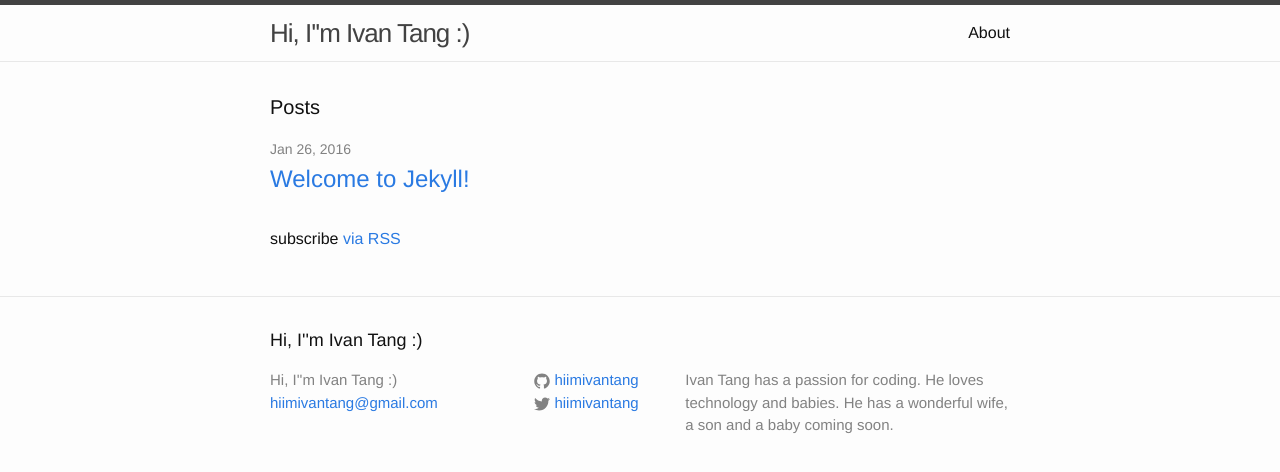
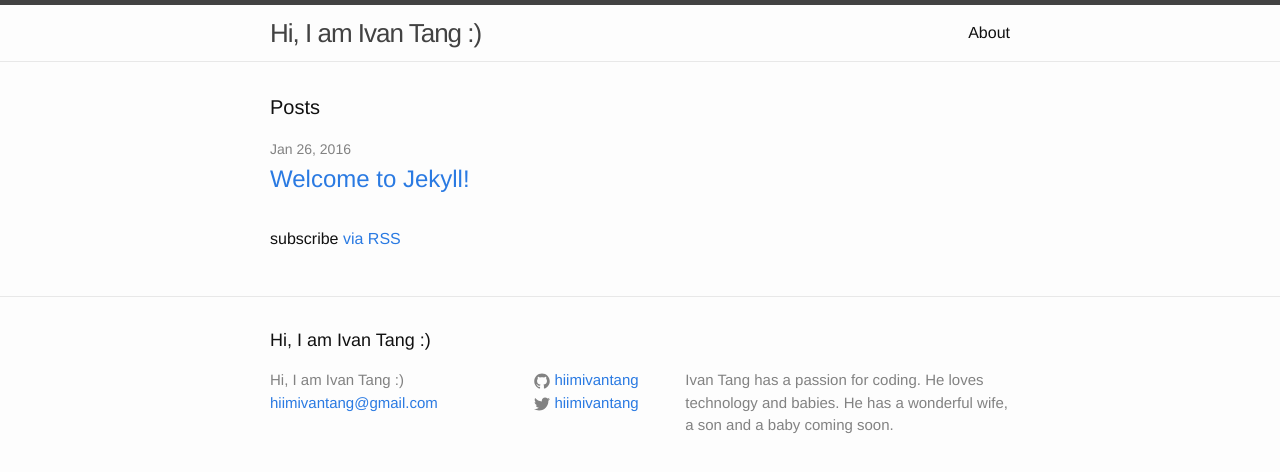
Before and after one commit to hiimivantang/hiimivantang.github.io, a Jekyll site: the page built from index.html, in a window 1280 px wide. Shown: the top 472 px of the page. Built offline with Jekyll 4.4.1, drawn with Linux system fonts in a browser that asks for light colours.

```diff
--- a/_config.yml
+++ b/_config.yml
@@ -1,5 +1,5 @@
 # Site settings
-title: Hi, I''m Ivan Tang :)
+title: Hi, I am Ivan Tang :)
 email: hiimivantang@gmail.com
 description: > # this means to ignore newlines until "baseurl:"
   Ivan Tang has a passion for coding. He loves technology and babies. He has a wonderful wife, a son and a baby coming soon.
```
